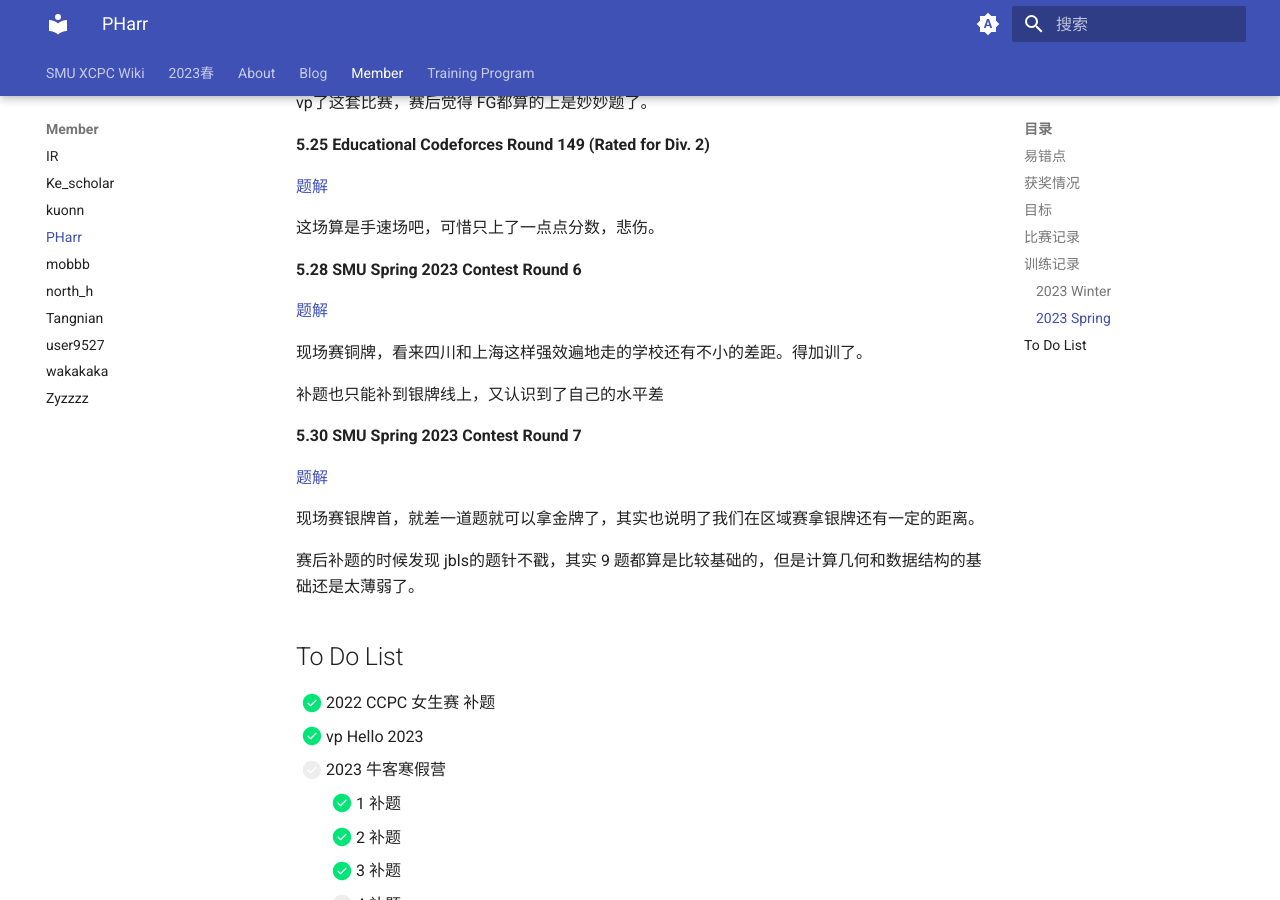
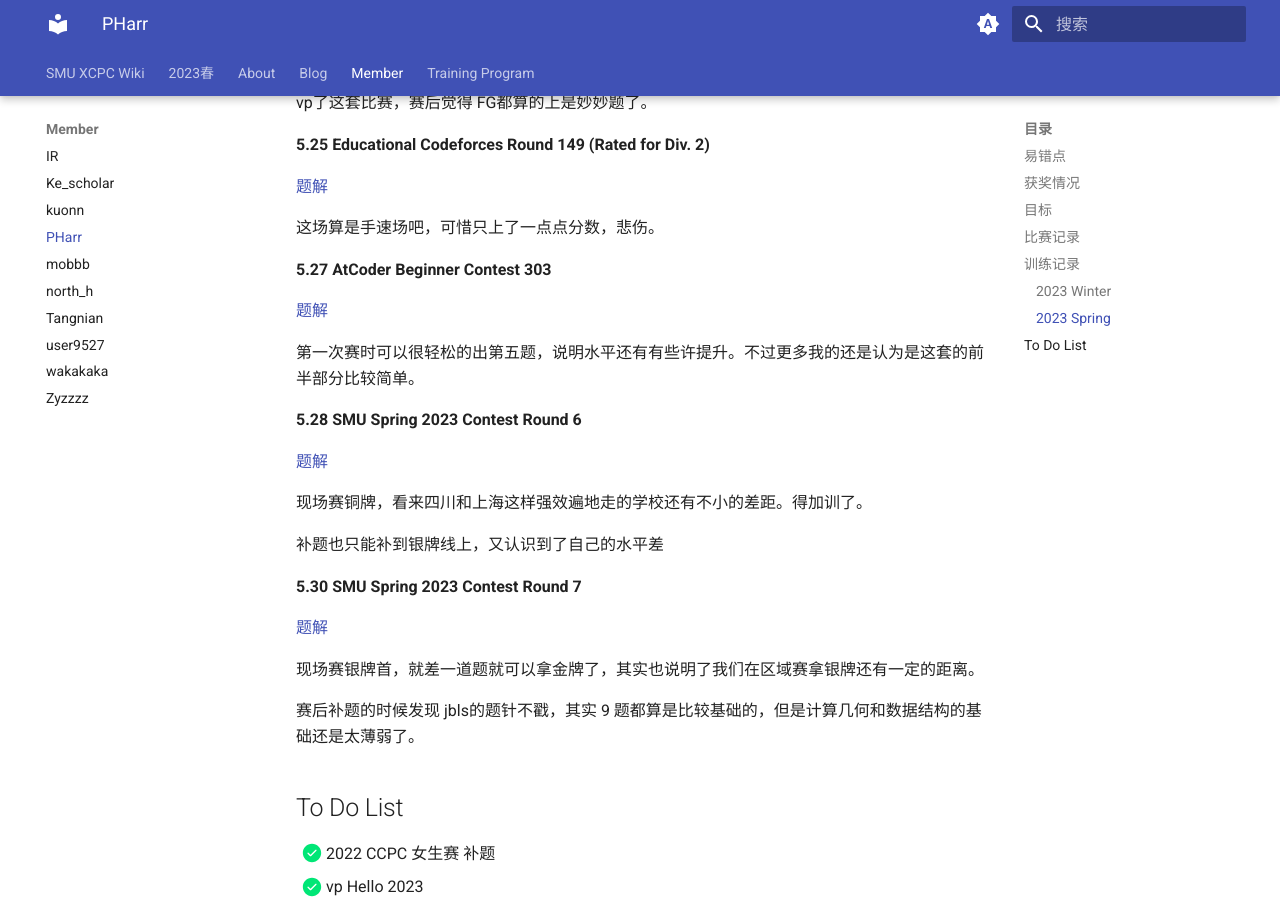
Before and after one commit to SMU-XCPC/wiki, an MkDocs documentation site: the page built from docs/Member/PHarr.md, in a window 1280 px wide and 900 px high, scrolled down 10195 px. Built offline with MkDocs 1.6.1 and Material for MkDocs 9.7.7, drawn with Linux system fonts in a browser that asks for light colours.

Commit message:
Update PHarr.md

```diff
--- a/docs/Member/PHarr.md
+++ b/docs/Member/PHarr.md
@@ -423,6 +423,12 @@ vp了这套比赛，赛后觉得 FG都算的上是妙妙题了。
 
 这场算是手速场吧，可惜只上了一点点分数，悲伤。
 
+**5.27 AtCoder Beginner Contest 303**
+
+[题解](https://www.cnblogs.com/PHarr/p/17448335.html)
+
+第一次赛时可以很轻松的出第五题，说明水平还有有些许提升。不过更多我的还是认为是这套的前半部分比较简单。
+
 **5.28 SMU Spring 2023 Contest Round 6**
 
 [题解](https://www.cnblogs.com/PHarr/p/17447230.html)
```
